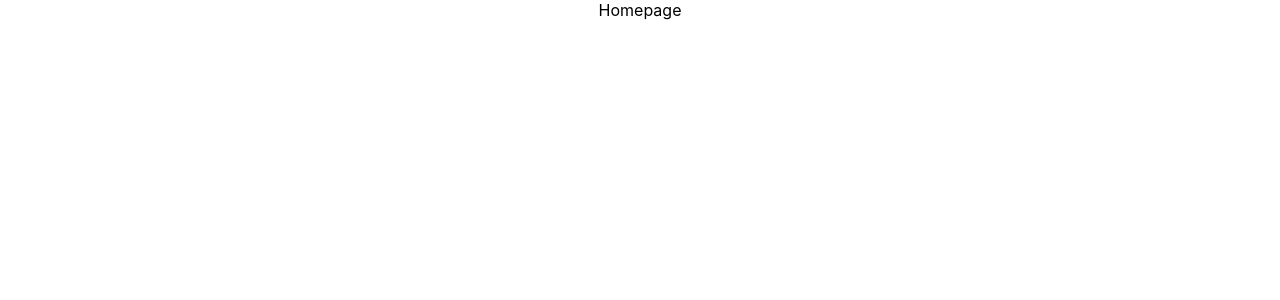
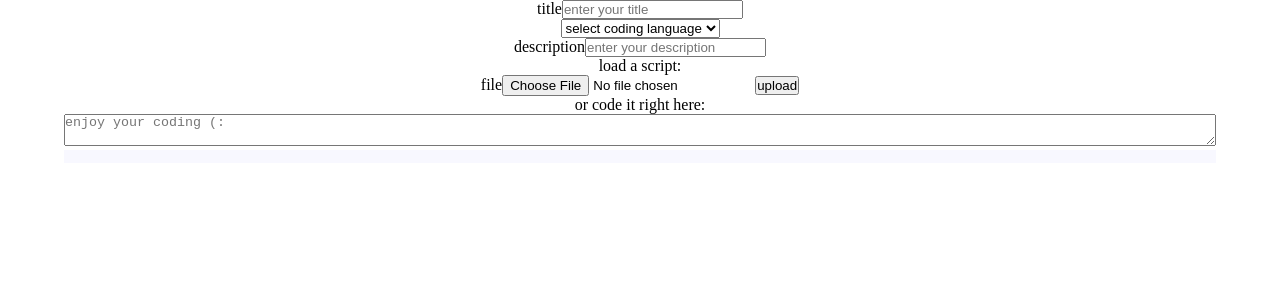
Before and after one commit to adva-mo/howToQode, a React (Create React App) app in the folder client/: page /new-snippet in a window 1280 px wide. Before the commit this address led to /homepage. Shown: the top 300 px of the page. Built offline with nearby package versions, Linux system fonts and the light colour scheme.

Commit message:
Added code block input

```diff
--- a/client/package.json
+++ b/client/package.json
@@ -10,6 +10,7 @@
     "react-dom": "^18.2.0",
     "react-router-dom": "^6.6.0",
     "react-scripts": "5.0.1",
+    "react-syntax-highlighter": "^15.5.0",
     "web-vitals": "^2.1.4"
   },
   "scripts": {
--- a/client/src/App.css
+++ b/client/src/App.css
@@ -1,38 +1,19 @@
 .App {
   text-align: center;
+  display: flex;
+  flex-direction: column;
+  justify-content: center;
+  align-items: center;
 }
 
-.App-logo {
-  height: 40vmin;
-  pointer-events: none;
+input,
+textarea {
+  outline: none;
 }
 
-@media (prefers-reduced-motion: no-preference) {
-  .App-logo {
-    animation: App-logo-spin infinite 20s linear;
-  }
-}
-
-.App-header {
-  background-color: #282c34;
-  min-height: 100vh;
+.flex-column-center {
   display: flex;
   flex-direction: column;
+  justify-content: center;
   align-items: center;
-  justify-content: center;
-  font-size: calc(10px + 2vmin);
-  color: white;
 }
-
-.App-link {
-  color: #61dafb;
-}
-
-@keyframes App-logo-spin {
-  from {
-    transform: rotate(0deg);
-  }
-  to {
-    transform: rotate(360deg);
-  }
-}
--- /dev/null
+++ b/client/src/components/CodeInput/CodeInput.css
@@ -0,0 +1,15 @@
+.code-input-container {
+  position: relative;
+  width: 90vw;
+  /* height: 80vh; */
+  /* outline: 1px solid gray; */
+}
+.code-block {
+  position: absolute;
+  width: 100%;
+  height: 100%;
+  text-align: left;
+}
+.code-textarea {
+  width: 100%;
+}
--- /dev/null
+++ b/client/src/components/CodeInput/CodeInput.js
@@ -0,0 +1,27 @@
+import React, { useState } from "react";
+import CodeBlock from "../Codeblock/Codeblock";
+import "./CodeInput.css";
+
+function CodeInput() {
+  const [userCode, setUserCode] = useState("");
+  return (
+    <div className="code-input-container">
+      <div className="code-textarea">
+        <p>or code it right here:</p>
+        <label htmlFor="code"></label>
+        <textarea
+          className="code-textarea"
+          placeholder="enjoy your coding (:"
+          type="text"
+          name="code"
+          onChange={({ target }) => setUserCode(target.value)}
+        />
+      </div>
+      <div className="code-block">
+        <CodeBlock textToFormat={userCode} language={"javascript"} />
+      </div>
+    </div>
+  );
+}
+
+export default CodeInput;
--- a/client/src/components/Codeblock/Codeblock.js
+++ b/client/src/components/Codeblock/Codeblock.js
@@ -2,22 +2,9 @@ import SyntaxHighlighter from "react-syntax-highlighter";
 import { docco } from "react-syntax-highlighter/dist/esm/styles/hljs";
 
 const Codeblock = ({ language, textToFormat }) => {
-  const test = `print("hello")
-console.log("gello")
-def factorial:
-  return 1
-
-  ["1","2"].forEach((num)=>{
-    console.log(num)
-  })
-  `;
   return (
-    <SyntaxHighlighter
-      language={"javascript"}
-      style={docco}
-      showLineNumbers={true}
-    >
-      {test}
+    <SyntaxHighlighter language={language} style={docco} showLineNumbers={true}>
+      {textToFormat}
     </SyntaxHighlighter>
   );
 };
--- /dev/null
+++ b/client/src/components/NewSnippetCard/NewSnippetCard.js
@@ -0,0 +1,71 @@
+import React from "react";
+import CodeInput from "../CodeInput/CodeInput";
+
+function NewSnippetCard() {
+  return (
+    <form>
+      <div>
+        <label htmlFor="title">title</label>
+        <input
+          // className={titleClasses}
+          placeholder="enter your title"
+          type="text"
+          name="title"
+          // value={emailValue}
+          // onChange={emailChangeHandler}
+          // onBlur={emailBlurHndler}
+        />
+      </div>
+      <div>
+        <select>
+          <option value="">select coding language</option>
+          <option value="python">python</option>
+          <option value="javascript">javascript</option>
+          <option value="cpp">cpp</option>
+          <option value="java">java</option>
+          <option value="go">go</option>
+          <option value="applescript">applescript</option>
+          <option value="c">c</option>
+          <option value="css">css</option>
+          <option value="django">django</option>
+          <option value="dos">dos</option>
+          <option value="json">json</option>
+          <option value="php">php</option>
+          <option value="ruby">ruby</option>
+          <option value="sql">sql</option>
+          <option value="typescript">typescript</option>
+          <option value="xml">xml</option>
+        </select>
+      </div>
+      <div>
+        <label htmlFor="description">description</label>
+        <input
+          // className={descriptionClasses}
+          placeholder="enter your description"
+          type="text"
+          name="description"
+          // value={emailValue}
+          // onChange={emailChangeHandler}
+          // onBlur={emailBlurHndler}
+        />
+      </div>
+      <div>
+        <p>load a script:</p>
+        <label htmlFor="file">file</label>
+        <input
+          // className={fileClasses}
+          placeholder="enter your file"
+          type="file"
+          name="file"
+          // value={emailValue}
+          // onChange={emailChangeHandler}
+          // onBlur={emailBlurHndler}
+        />
+        <button>upload</button>
+      </div>
+      <CodeInput />
+    </form>
+  );
+}
+
+export default NewSnippetCard;
--- a/client/src/components/RoutesIndex/RoutesIndex.js
+++ b/client/src/components/RoutesIndex/RoutesIndex.js
@@ -2,6 +2,7 @@ import React from "react";
 import { Routes, Route, Navigate } from "react-router-dom";
 import Homepage from "../../pages/Homepage/Homepage";
 import Loginpage from "../../pages/loginpage/Loginpage";
+import NewSnippetPage from "../../pages/NewSnippet/NewSnippetPage";
 
 function RoutesIndex() {
   return (
@@ -11,6 +12,7 @@ function RoutesIndex() {
         <Route path="*" element={<Navigate replace to="/homepage" />} />
         <Route path="/homepage" element={<Homepage />} />
         <Route path="/login" element={<Loginpage />} />
+        <Route path="/new-snippet" element={<NewSnippetPage />} />
       </Routes>
     </>
   );
--- a/client/src/index.css
+++ b/client/src/index.css
@@ -1,13 +1,5 @@
-body {
+* {
   margin: 0;
-  font-family: -apple-system, BlinkMacSystemFont, 'Segoe UI', 'Roboto', 'Oxygen',
-    'Ubuntu', 'Cantarell', 'Fira Sans', 'Droid Sans', 'Helvetica Neue',
-    sans-serif;
-  -webkit-font-smoothing: antialiased;
-  -moz-osx-font-smoothing: grayscale;
+  padding: 0;
+  box-sizing: border-box;
 }
-
-code {
-  font-family: source-code-pro, Menlo, Monaco, Consolas, 'Courier New',
-    monospace;
-}
--- /dev/null
+++ b/client/src/pages/NewSnippet/NewSnippetPage.js
@@ -0,0 +1,12 @@
+import React from "react";
+import NewSnippetCard from "../../components/NewSnippetCard/NewSnippetCard.js";
+
+function NewSnippetPage() {
+  return (
+    <div>
+      <NewSnippetCard />
+    </div>
+  );
+}
+
+export default NewSnippetPage;
```
Also changed, not shown: client/src/components/NewSnippetCard/NewSnippetCard.css (added), client/src/pages/NewSnippet/NewSnippetPage.css (added), 1 other file (tests, documents, lock files or other folders).
